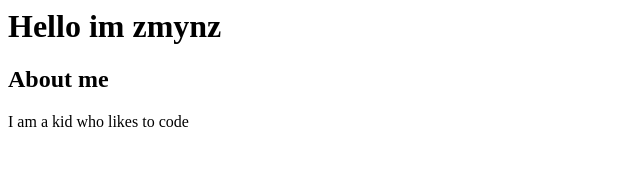
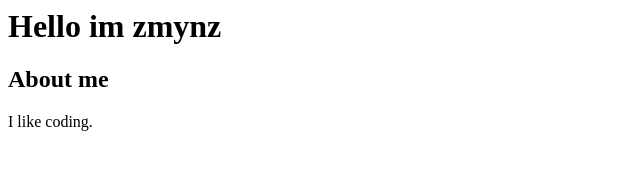
Before and after one commit to zmynz8/My-Website, a plain HTML site: page index.html in a window 1280 px wide. Shown: the whole page, without its empty margins (0-640 px from the left). Drawn offline with Linux system fonts and the light colour scheme.

Commit message:
Update index.html

```diff
--- a/index.html
+++ b/index.html
@@ -7,7 +7,7 @@
     <body>
         <h2>About me</h2>
         <p>
-            I am a kid who likes to code
+            I like coding.
         </P>
     <body>
 
```
